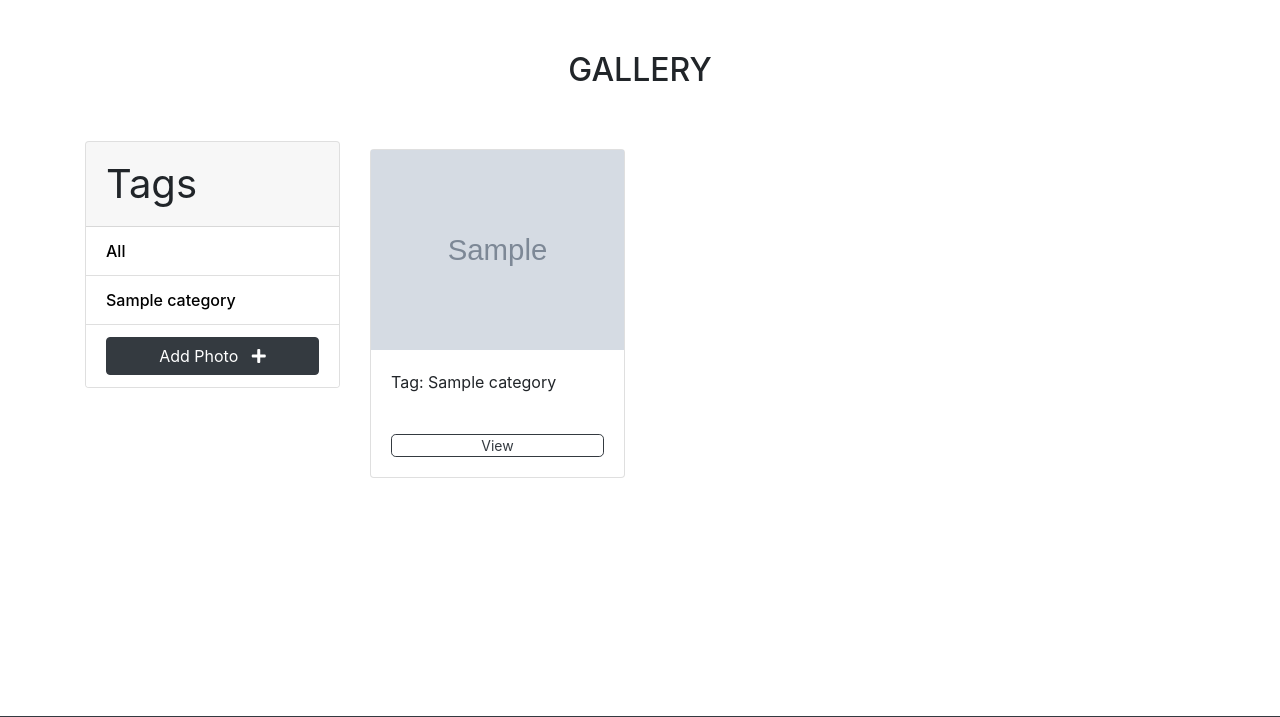
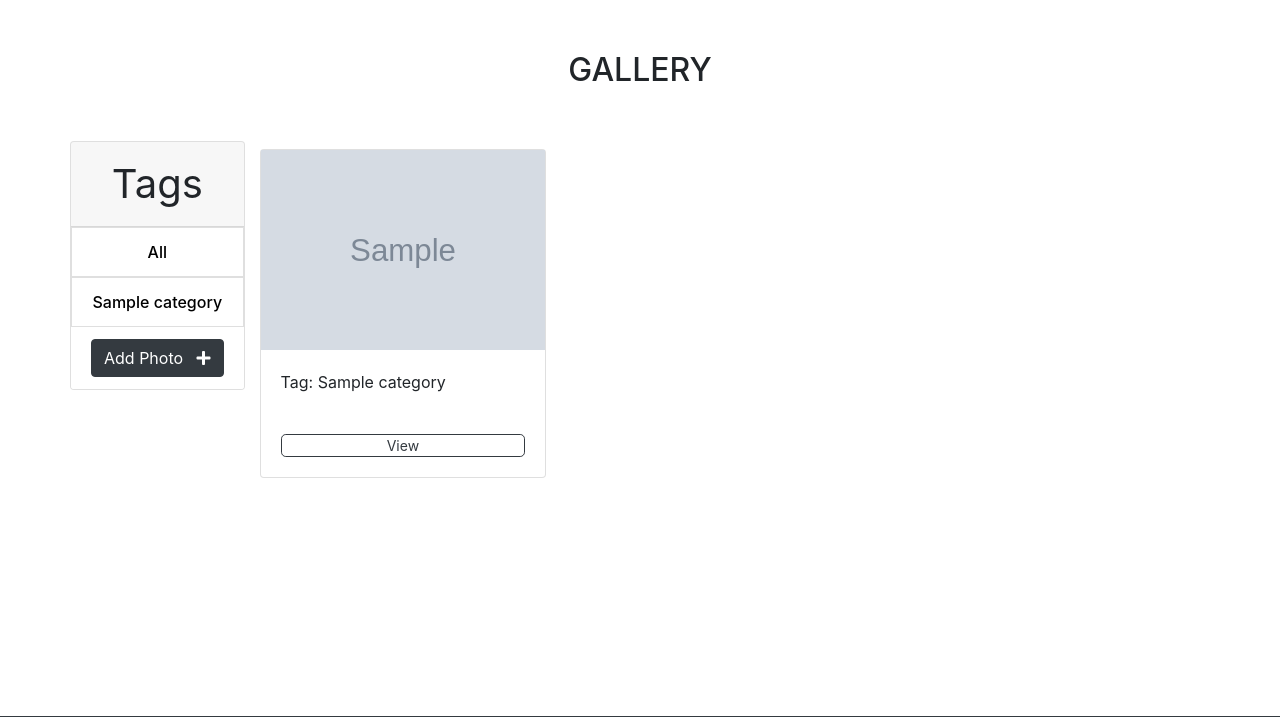
Before and after one commit to srinidhibhat45/yearbook, a Django app: page /gallery/ in a window 1280 px wide. Shown: the part 80-797 px from the top of the page. Run offline with Django 3.2, Linux system fonts and the light colour scheme; tables that the repository leaves empty hold one stand-in row (values such as "Sample post"); grey boxes marked "Sample" are stand-in pictures; some libraries are stand-ins or nearby versions.

Commit message:
minor changes to gallery section

```diff
--- a/gallery/templates/gallery/gallery.html
+++ b/gallery/templates/gallery/gallery.html
@@ -17,21 +17,24 @@
 
 <div class="container">
     <div class="row">
-        <div class="col-md-3">
+        <div class="col-md-2.5">
             <div class="card">
-                <div style="font-size: 40px" class="card-header">
+                <div style="font-size: 40px" class="card-header text-center">
                     Tags
                 </div>
                 <ul class="list-group list-group-flush">
-                    <li class="list-group-item">
-                        <a style="color:black" href="{% url 'gallery' %}">All</a>
-                    </li>
+
+                    <a href="{% url 'gallery' %}">
+                        <li style="color:black" class="list-group-item list-group-item-action text-center">All</li>
+                    </a>
 
                     {% for category in categories %}
-                    <li class="list-group-item">
-                        <a style="color:black"
-                            href="{% url 'gallery' %}?category={{ category.name }}">{{ category.name }}</a>
-                    </li>
+
+                    <a href="{% url 'gallery' %}?category={{ category.name }}">
+                        <li style="color:black" class="list-group-item list-group-item-action text-center">
+                            {{ category.name }}</li>
+                    </a>
+
                     {% endfor %}
 
                     <li class="list-group-item">
@@ -41,7 +44,7 @@
                 </ul>
             </div>
         </div>
-        <div class="col-md-9">
+        <div class="col-md-10">
             <div class="row">
                 {% for photo in photos %}
                 <div class="col-md-4">
```
